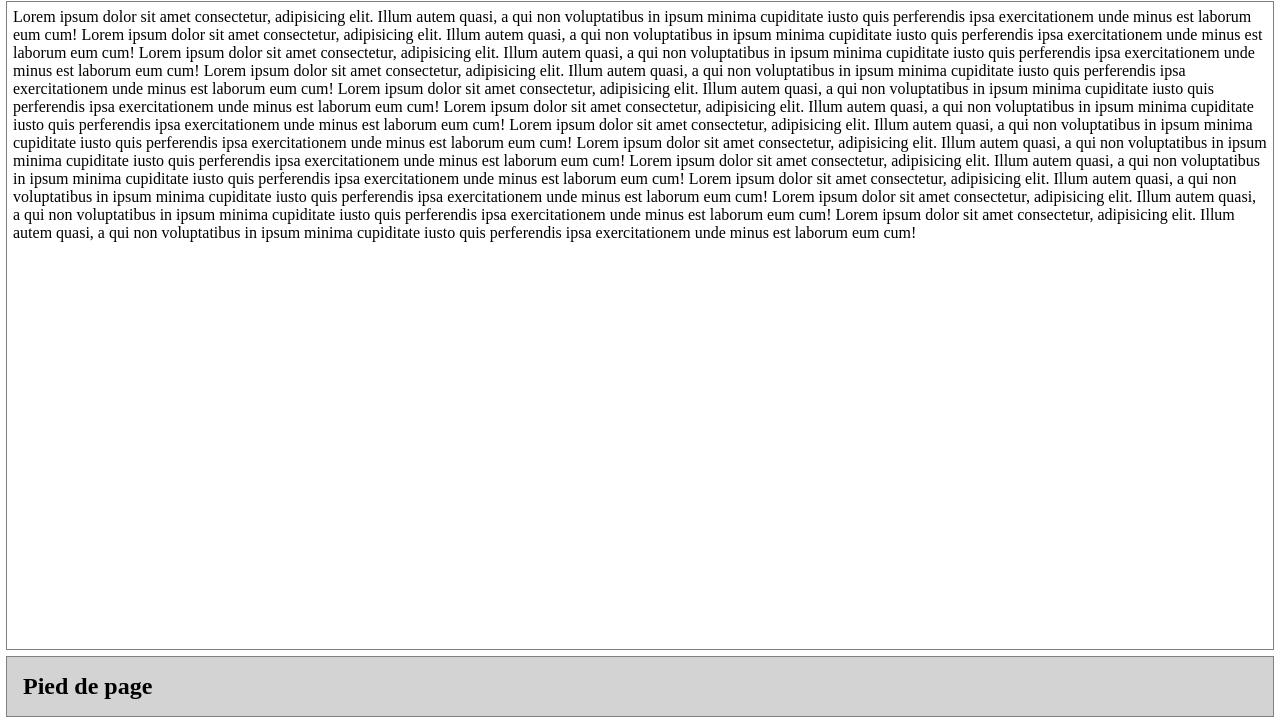
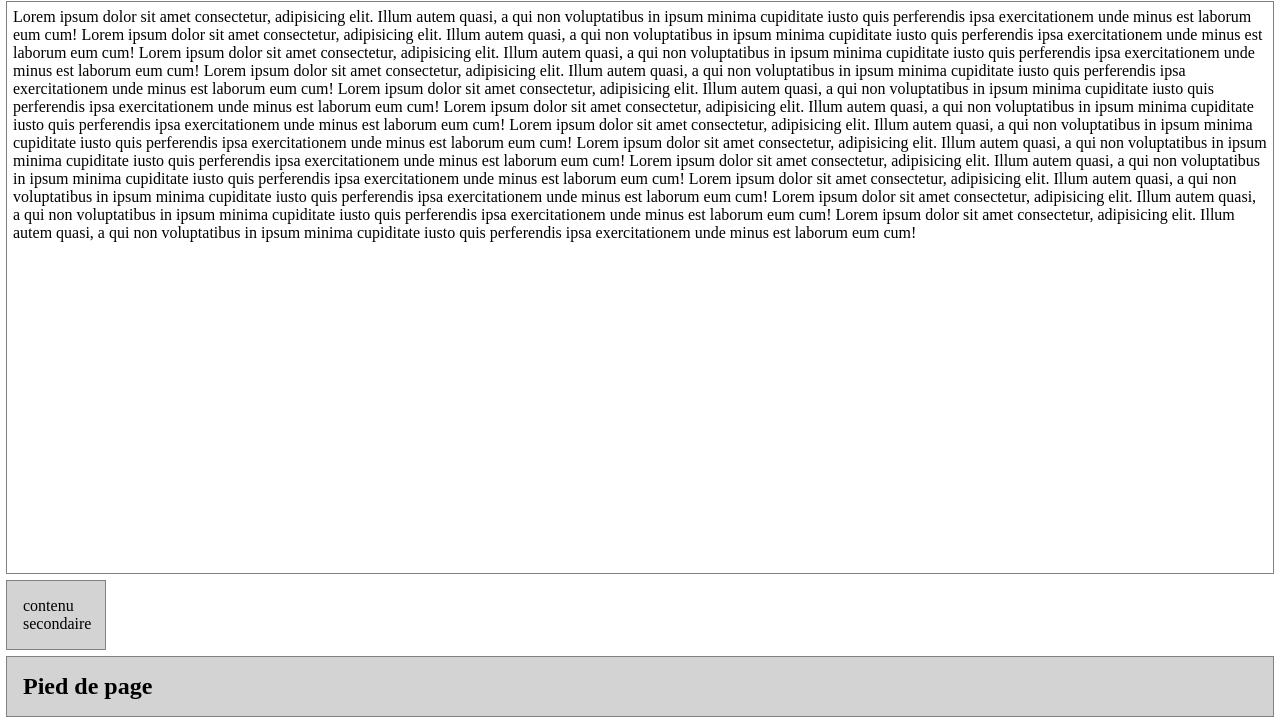
Before and after one commit to Nicolas-Chourot/420-KB2-TP2-SiteWebDepart, a plain HTML site: page accueil.html in a window 1280 px wide. Shown: the part 77-800 px from the top of the page. Drawn offline with Linux system fonts and the light colour scheme.

Commit message:
Contenu secondaire

```diff
--- a/accueil.html
+++ b/accueil.html
@@ -51,6 +51,10 @@
             </div>
 
         </div>
+        <div class="aside">
+           contenu secondaire
+        </div>
+
          <div class="footer">
             Pied de page
         </div>
```
